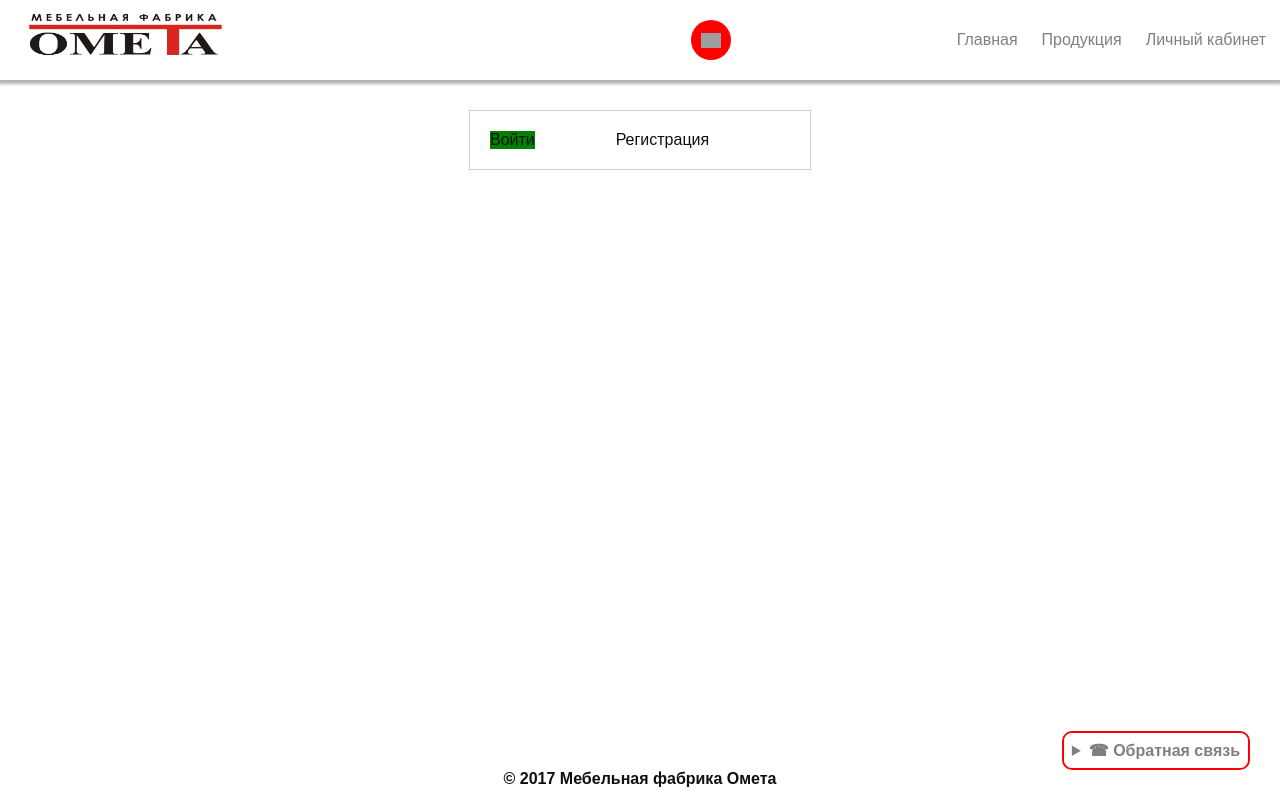
After one commit to sergio11iw/project_om, a Django app: template templates/profiles/login.html in a window 1280 px wide. The commit adds this page. Run offline with Django 5.2, Linux system fonts and the light colour scheme; the template is opened without the code that fills it, so the values that code supplies are empty; some libraries are stand-ins or nearby versions; grey boxes are pictures that could not be loaded.

Commit message:
регистрация

```diff
--- a/ometa/settings.py
+++ b/ometa/settings.py
@@ -41,6 +41,7 @@ INSTALLED_APPS = [
     'crispy_forms',
     'crispy_bootstrap5',
     'core',
+    'profiles',
 
 
 ]
@@ -134,3 +135,4 @@ MEDIA_URL = '/media/'
 DEFAULT_AUTO_FIELD = 'django.db.models.BigAutoField'
 CRISPY_ALLOWED_TEMPLATE_PACKS = "bootstrap5"
 CRISPY_TEMPLATE_PACK = "bootstrap5"
+LOGIN_URL = '/profiles/login'
--- a/ometa/urls.py
+++ b/ometa/urls.py
@@ -22,6 +22,7 @@ from django.conf.urls.static import static
 urlpatterns = [
     path('admin/', admin.site.urls),
     path('', include('core.urls')),
+    path('profiles/', include('profiles.urls'))
 ]
 urlpatterns += static('/static', document_root=settings.STATIC_ROOT)
 
--- a/static/css/defaulT.css
+++ b/static/css/defaulT.css
@@ -20,7 +20,12 @@
 }
 body {
     background-color: var(--bg-color);
+
 }
+.home-content {
+    padding-left: 10%;
+    padding-right: 10%;
+    }
 /*  ---==== HEADER ====--- */
 header {
     padding: 0 6px;
@@ -99,6 +104,11 @@ nav.base .nav-item {
     color: black;
 }
 footer {
+    position:fixed;
+    left:0px;
+    bottom:0px;
+    height:30px;
+    width:100%;
     text-align: center;
 }
 /*Кнопка купить*/
@@ -593,3 +603,37 @@ summary:hover {
     color: #155724;
     border-color: #c3e6cb;
 }
+
+.home_user {
+    text-align: center;
+    margin-left: 30%;
+    margin-right: 30%;
+    padding: 20px;
+}
+
+.home_user {
+    transition: 0.1s; /* Время эффекта */
+
+   }
+.home_user:hover {
+    transform: scale(1.02); /* Увеличиваем масштаб */
+    box-shadow: 0 2px 15px rgba(0, 0, 0, 0.1), 0 0 0.2em;
+    color: black;
+}
+.login_page {
+    text-align: center;
+    border: 1px solid #ccc;
+    padding: 20px;
+    width: 300px;
+    margin-left: auto;
+    margin-right: auto;
+}
+
+.btnlog {
+    background: green;
+    float: left;
+}
+
+.form-label_requiredField {
+    border-button: 1px solid #ccc;
+}
--- a/templates/base.html
+++ b/templates/base.html
@@ -10,6 +10,7 @@
 
     <!-- STYLES -->
     <link rel="stylesheet" href='{% static "css/defaulT.css" %}'/>
+
 </head>
 <body>
     <!-- --- ==== HEADER ==== --- -->
@@ -32,7 +33,7 @@
                 </div>
                 <a href="/" class="nav-item">Главная</a>
                 <a href="{% url 'produkts' %}" class="nav-item">Продукция</a>
-                <a href="#" class="nav-item">Личный кабинет</a>
+                <a href="{% url 'profiles_home' %}" class="nav-item">Личный кабинет</a>
             </nav>
 
             <div class="burger-button">
--- a/templates/produkts.html
+++ b/templates/produkts.html
@@ -26,7 +26,7 @@
                 <input type="number" step="1" min="1" max="100" value="1" id="count" name="count"/>
             </p>
             <p class="price">Цена: {{note.price}} рублей</p>
-            <button onclick="openPopup(event)" class="add-to-cart" data-name = "{{note.name}}"  data-color ="{{note.color1}}" data-price = "{{note.price}}" data-img="{% get_static_prefix %}images/{{ note.id }}b.jpg" data-value="">Добавить в корзину</button>
+            <button onclick="openPopup(event)" class="add-to-cart" data-name = "{{note.name}}"  data-color ="{{note.color1}}" data-price = "{{note.price}}" data-img="{% get_static_prefix %}images/{{ note.id }}b.jpg" data-value="">Купить в 1 клик</button>
         </div>
         {% endfor %}
         </div>
--- /dev/null
+++ b/templates/profiles/login.html
@@ -0,0 +1,15 @@
+{% extends 'base.html' %}
+{% load crispy_forms_tags %}
+
+{% block content %}
+
+<div class="login_page">
+        <form class="login" method="post" action="{% url 'profiles_login' %}">
+            {% csrf_token %}
+            {{ form|crispy }}
+            <button type="submit" class="btnlog">Войти</button>
+        </form>
+        <a href="{% url 'profiles_register' %}">Регистрация</a>
+</div>
+
+{% endblock %}
```
Also changed, not shown: profiles/urls.py (added, +10 -0 lines), templates/main.html (+14 -1 lines), templates/profiles/home.html (added, +21 -0 lines), templates/profiles/register.html (added, +19 -0 lines), db.sqlite3.
